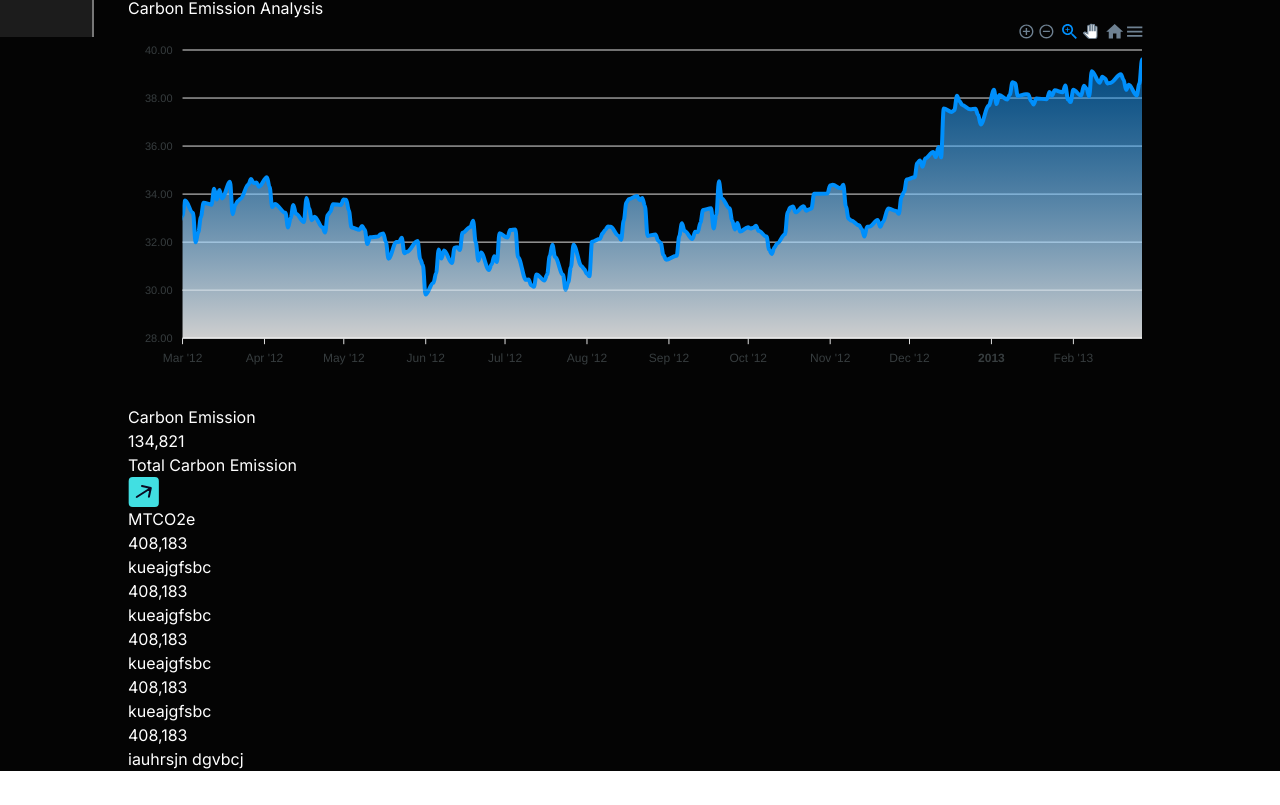
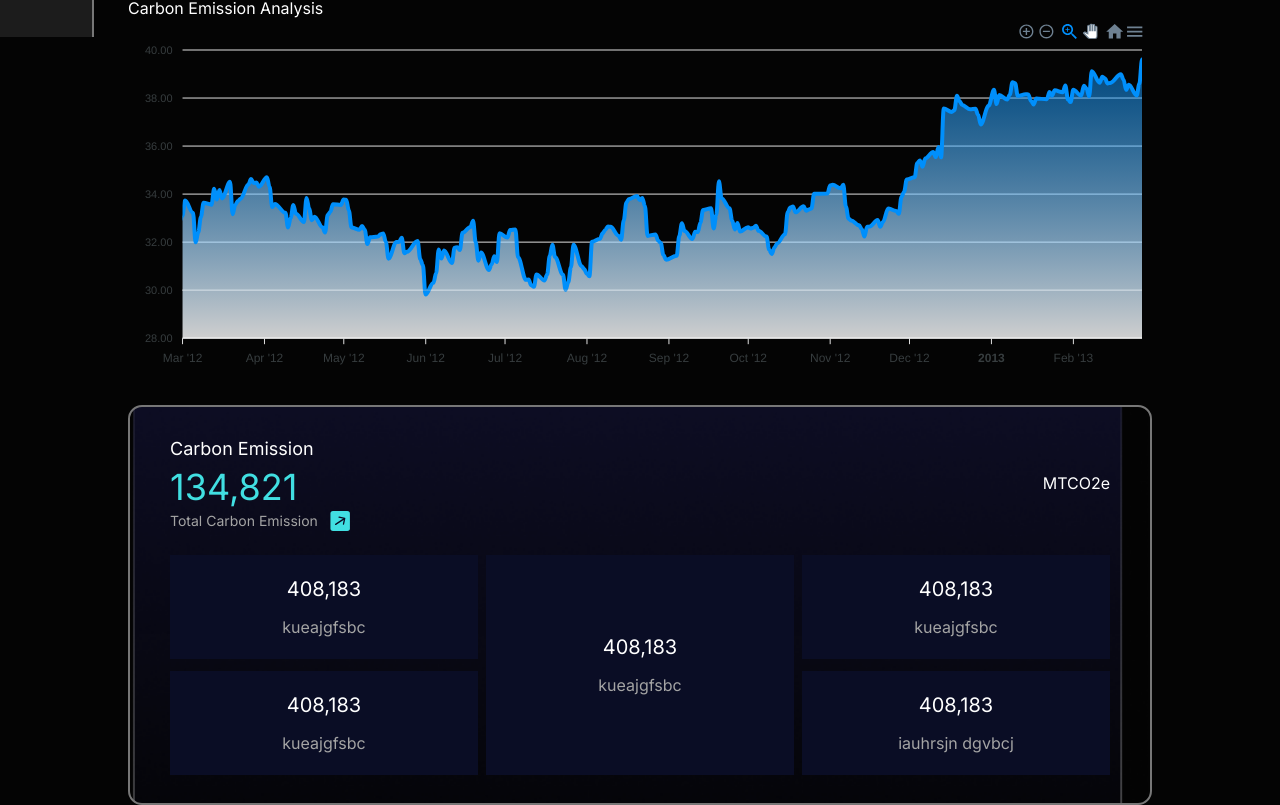
Before and after one commit to vishnubansal001/emmision, a Next.js app: page /data in a window 1280 px wide. Shown: the part 763-1568 px from the top of the page. Before the commit the page ends 1534 px from the top, so only its background shows below. Built offline with nearby package versions, Linux system fonts and the light colour scheme.

Commit message:
completed the last component

```diff
--- a/app/data/page.jsx
+++ b/app/data/page.jsx
@@ -593,40 +593,55 @@ const Page = () => {
             </div>
           </div>
         </div>
-        <div>
-          <div>
-            <div>
-              <p>Carbon Emission</p>
-              <p>134,821</p>
-              <div>
-                <p>Total Carbon Emission</p>
-                <img src="/click.svg" alt="click" />
+        <div
+          style={{ backgroundImage: `url(/abc.png)` }}
+          className="bg-cover bg-no-repeat bg-center px-10 py-7 text-white border-2 border-[#777777] rounded-[14px] flex flex-col justify-start gap-6"
+        >
+          <div className="flex sm:flex-row justify-between items-center w-full">
+            <div className="flex flex-col gap-1">
+              <p className="lg:text-lg">Carbon Emission</p>
+              <p className="lg:text-4xl md:text-2xl text-lg text-[#41DFE2]">
+                134,821
+              </p>
+              <div className="flex flex-row gap-3 justify-center items-center">
+                <p className="text-sm text-[#A4A4A4]">Total Carbon Emission</p>
+                <img src="/click.svg" alt="click" className="w-[20px]" />
               </div>
             </div>
-            <div>
-              MTCO2e
+            <div>MTCO2e</div>
+          </div>
+          <div className="grid md:grid-cols-3 sm:grid-cols-2 grid-cols-1 gap-2">
+            <div className="w-full h-full flex flex-col gap-3">
+              <div className="bg-[#0A0D25] flex flex-col gap-3 px-4 justify-center items-center py-5">
+                <p className="lg:text-xl md:text-lg text-base">408,183</p>
+                <p className="text-[#A4A4A4] lg:text-base text-sm">
+                  kueajgfsbc
+                </p>
+              </div>
+              <div className="bg-[#0A0D25] flex flex-col gap-3 px-4 justify-center items-center py-5">
+                <p className="lg:text-xl md:text-lg text-base">408,183</p>
+                <p className="text-[#A4A4A4] lg:text-base text-sm">
+                  kueajgfsbc
+                </p>
+              </div>
             </div>
-          </div>
-          <div>
-            <div>
-              <p>408,183</p>
-              <p>kueajgfsbc</p>
+            <div className="bg-[#0A0D25] flex flex-col gap-3 px-4 justify-center items-center py-5">
+              <p className="lg:text-xl md:text-lg text-base">408,183</p>
+              <p className="text-[#A4A4A4] lg:text-base text-sm">kueajgfsbc</p>
             </div>
-            <div>
-              <p>408,183</p>
-              <p>kueajgfsbc</p>
-            </div>
-            <div>
-              <p>408,183</p>
-              <p>kueajgfsbc</p>
-            </div>
-            <div>
-              <p>408,183</p>
-              <p>kueajgfsbc</p>
-            </div>
-            <div>
-              <p>408,183</p>
-              <p>iauhrsjn dgvbcj</p>
+            <div className="w-full h-full flex flex-col gap-3">
+              <div className="bg-[#0A0D25] flex flex-col gap-3 px-4 justify-center items-center py-5">
+                <p className="lg:text-xl md:text-lg text-base">408,183</p>
+                <p className="text-[#A4A4A4] lg:text-base text-sm">
+                  kueajgfsbc
+                </p>
+              </div>
+              <div className="bg-[#0A0D25] flex flex-col gap-3 px-4 justify-center items-center py-5">
+                <p className="lg:text-xl md:text-lg text-base">408,183</p>
+                <p className="text-[#A4A4A4] lg:text-base text-sm">
+                  iauhrsjn dgvbcj
+                </p>
+              </div>
             </div>
           </div>
         </div>
@@ -636,5 +651,3 @@ const Page = () => {
 };
 
 export default Page;
-
-// https://www.figma.com/file/TEUEHChqaSGFsBY8w7vJFv/aaiajakm?type=design&node-id=19-2417&mode=design&t=9ClqpoXxOkaptvj5-0
```
Also changed, not shown: public/abc.png (added).
